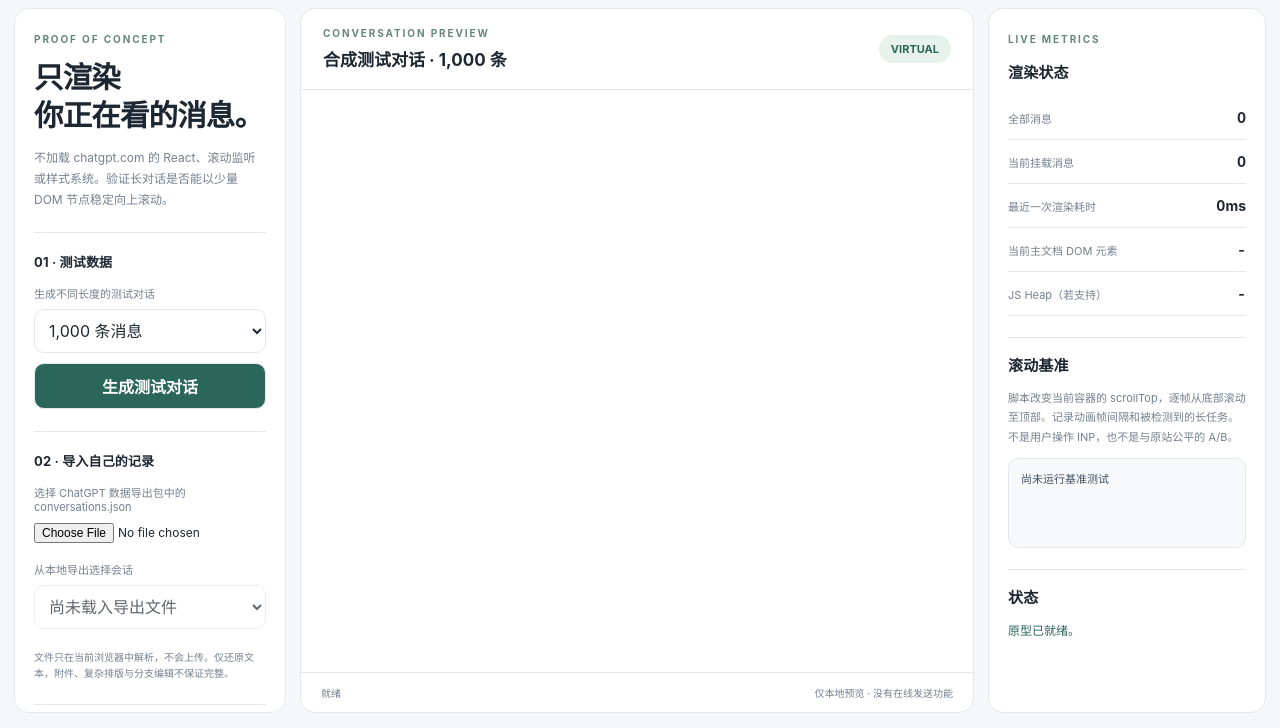
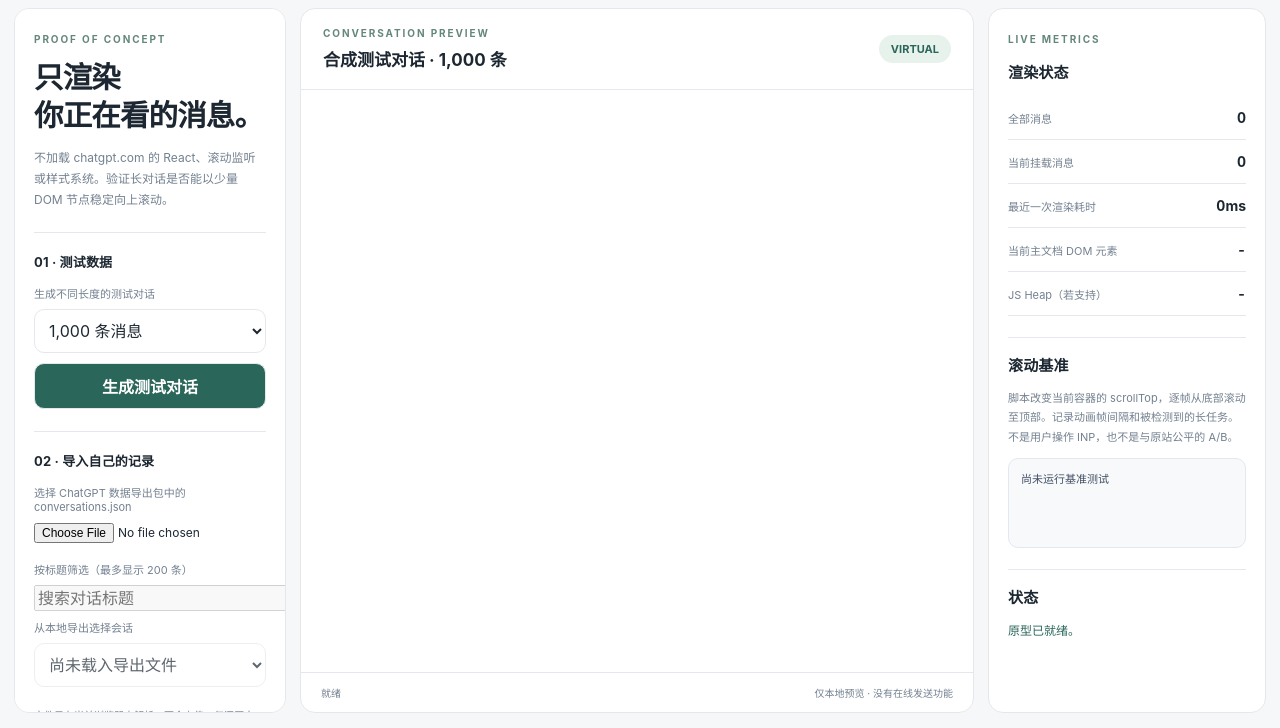
Before and after one commit to MillioApaski/ChatGPT-Render-Lite, a plain HTML site: page phase6/index.html in a window 1280 px wide. Shown: the part 72-800 px from the top of the page. Drawn offline with Linux system fonts and the light colour scheme; a script that the page names is missing.

Commit message:
ui(phase6): add local conversation title filter

```diff
--- a/phase6/index.html
+++ b/phase6/index.html
@@ -33,6 +33,8 @@
           <h2>02 · 导入自己的记录</h2>
           <label for="file-import">选择 ChatGPT 数据导出包中的 conversations.json</label>
           <input id="file-import" type="file" accept=".json,application/json">
+          <label for="conversation-search">按标题筛选（最多显示 200 条）</label>
+          <input id="conversation-search" type="search" placeholder="搜索对话标题" disabled>
           <label for="conversation-picker">从本地导出选择会话</label>
           <select id="conversation-picker" disabled>
             <option>尚未载入导出文件</option>
```
